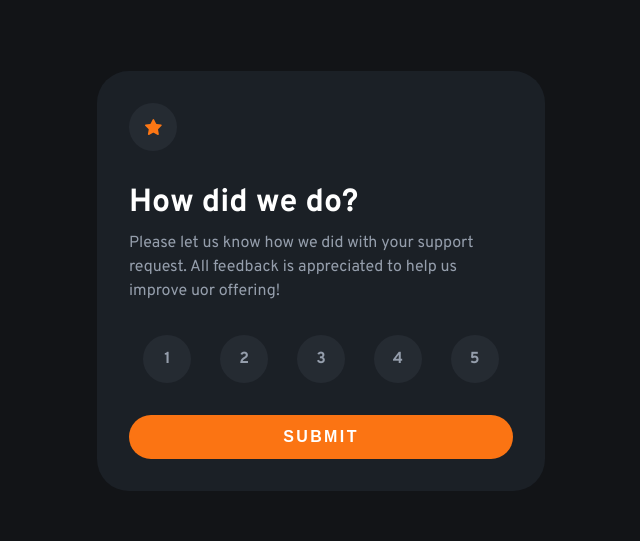
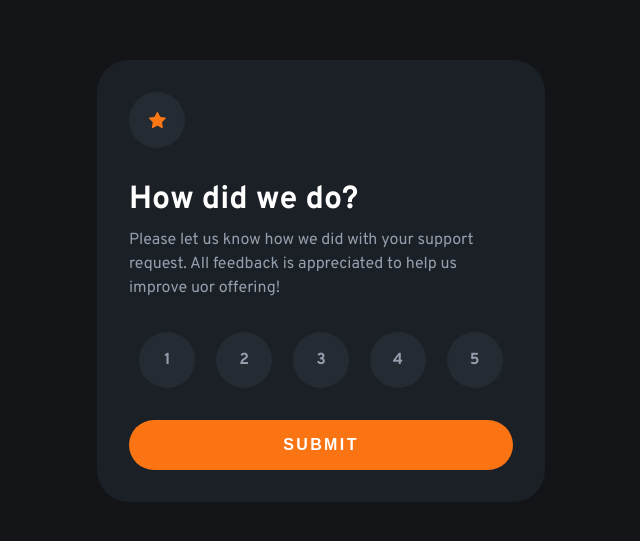
Before and after one commit to jeanwisotscki/interactive-rating-component, a React (Create React App) app: page / in a window 1280 px wide. Shown: the part 119-660 px from the top of the page, without its empty margins (319-959 px from the left). Built offline with nearby package versions, Linux system fonts and the light colour scheme.

Commit message:
pausa queda de energia

```diff
--- a/src/Components/Box.js
+++ b/src/Components/Box.js
@@ -3,6 +3,14 @@ import styles from "./Box.module.css";
 import iconStar from "../images/icon-star.svg";
 
 const Box = () => {
+  const [active, setActive] = React.useState("active");
+
+  function handleClick(e) {
+    e.preventDefault();
+    e.target.classList += ` ${active}`;
+    console.log(e.target);
+  }
+
   return (
     <div className={styles.box}>
       <div className={styles.circle}>
@@ -17,7 +25,9 @@ const Box = () => {
       </div>
       <div>
         <ul className={styles.rating}>
-          <li className={styles.circle}>1</li>
+          <li className={styles.circle} onClick={handleClick}>
+            1
+          </li>
           <li className={styles.circle}>2</li>
           <li className={styles.circle}>3</li>
           <li className={styles.circle}>4</li>
--- a/src/Components/Box.module.css
+++ b/src/Components/Box.module.css
@@ -11,12 +11,22 @@
   background-color: var(--medium-grey);
   color: var(--light-grey);
   font-weight: 700;
-  width: 3rem;
-  height: 3rem;
+  width: 3.5rem;
+  height: 3.5rem;
   display: flex;
   align-items: center;
   justify-content: center;
   border-radius: 50%;
+  cursor: pointer;
+}
+
+.circle:hover{
+  background-color: var(--orange);
+  color: var(--white);
+}
+
+.circle .active{
+  background-color: var(--light-grey);
 }
 
 .textWrapper h1{
@@ -44,9 +54,14 @@
   font-weight: 700;
   letter-spacing: .15rem;
   width: 100%;
-  padding: 0.8rem 1rem;
+  padding: 1rem;
   outline: none;
   border: none;
   border-radius: 2rem;
   cursor: pointer;
 }
+
+.btn:hover{
+  background-color: var(--white);
+  color: var(--orange);
+}
```
